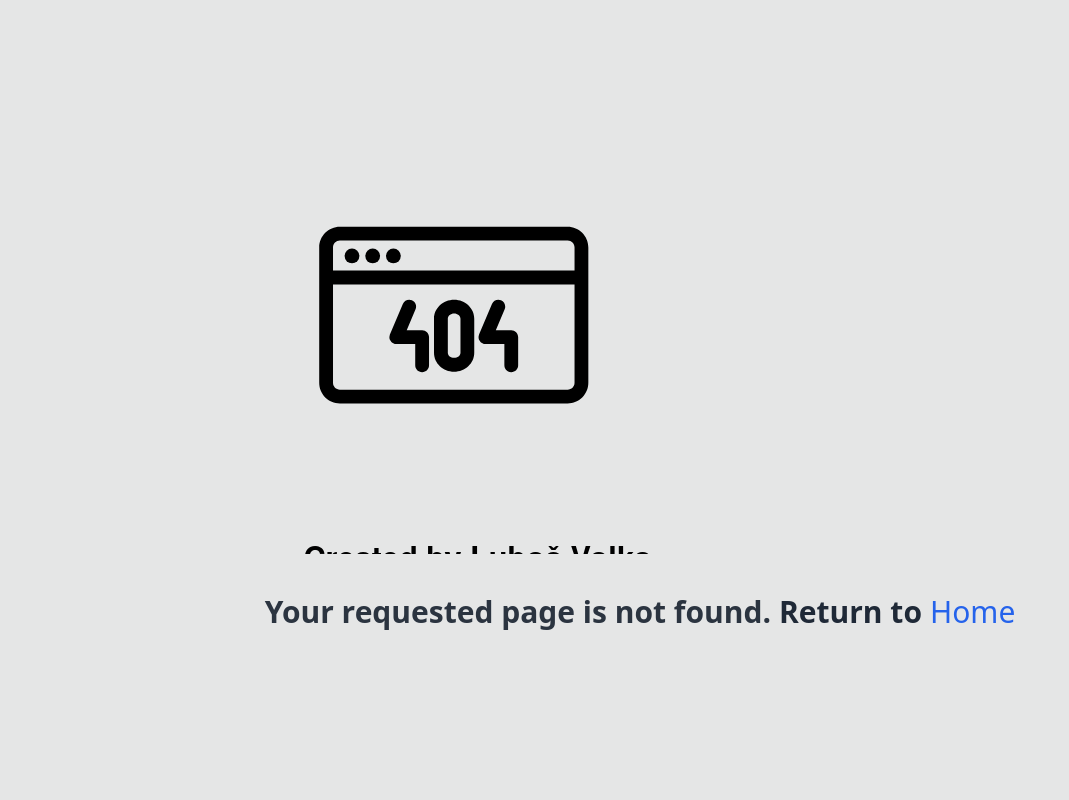
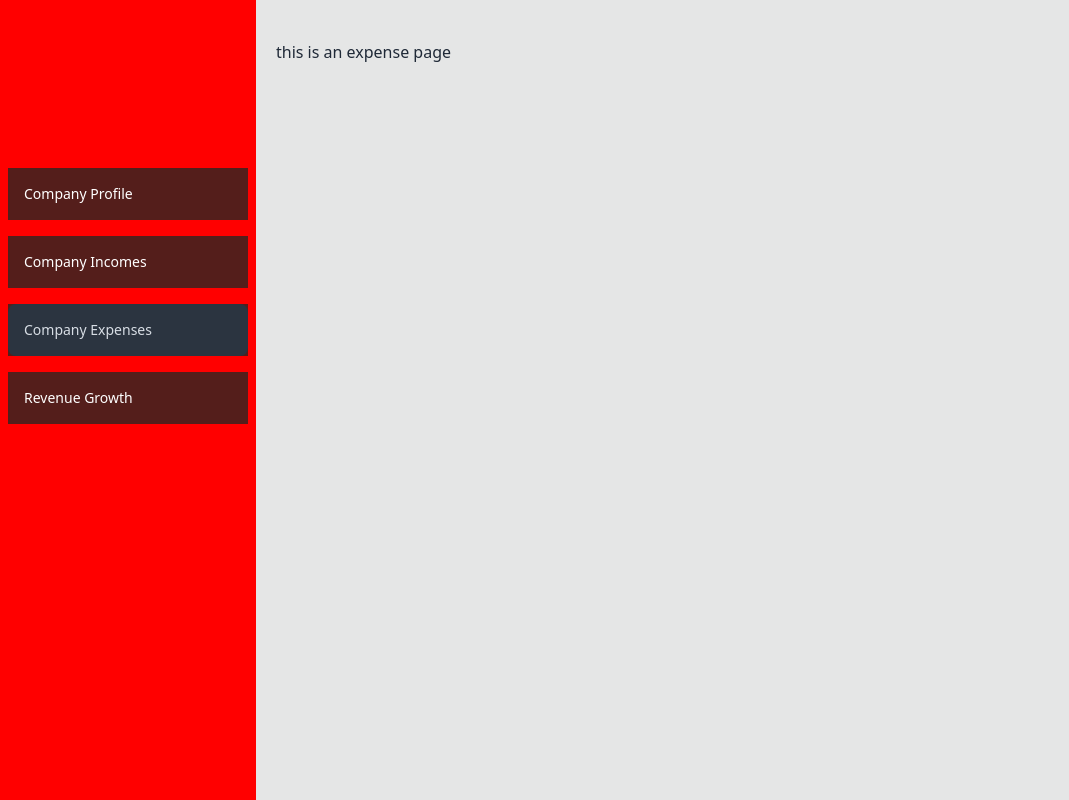
Before and after one commit to maasajal/revboost-solutions, a React (Vite) app: page /dashboard/company-expenses in a window 1280 px wide. Before the commit this address had no page. Shown: the whole page, without its empty margins (0-1069 px from the left). Built offline with nearby package versions, Linux system fonts and the light colour scheme.

Commit message:
company expense page is created

```diff
--- /dev/null
+++ b/src/pages/Expense/Expense.tsx
@@ -0,0 +1,11 @@
+
+
+const Expense = () => {
+    return (
+        <div>
+            this is an expense page
+        </div>
+    );
+};
+
+export default Expense;
--- a/src/routes/Router.tsx
+++ b/src/routes/Router.tsx
@@ -9,6 +9,7 @@ import Login from "../pages/authentication/login/Login";
 import Dashboard from "../layouts/Dashboard";
 import RevenueGrowth from "../pages/RevenueGrowth/RevenueGrowth";
 import Pricing from "../pages/PricingPage/Pricing";
+import Expense from "../pages/Expense/Expense";
 
 const router = createBrowserRouter([
   {
@@ -51,7 +52,10 @@ const router = createBrowserRouter([
         path: "/dashboard/profile",
         element: <Home />, // User Profile component will be call here.
       },
-      // Income tracking Route
+      {
+        path: "/dashboard/company-expenses",
+        element: <Expense />
+      },
       // Expense tracking Route
       // Revenue growth Route
       {
```
